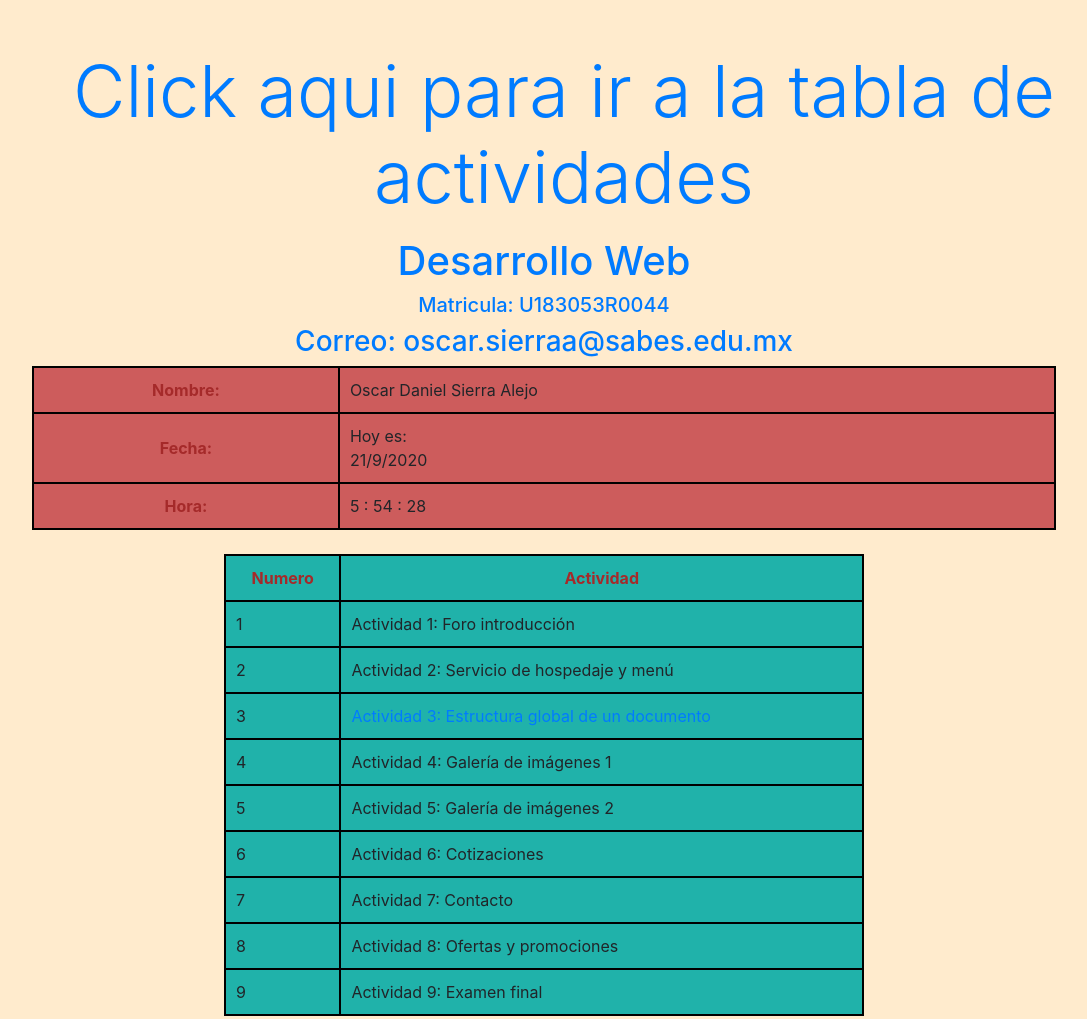
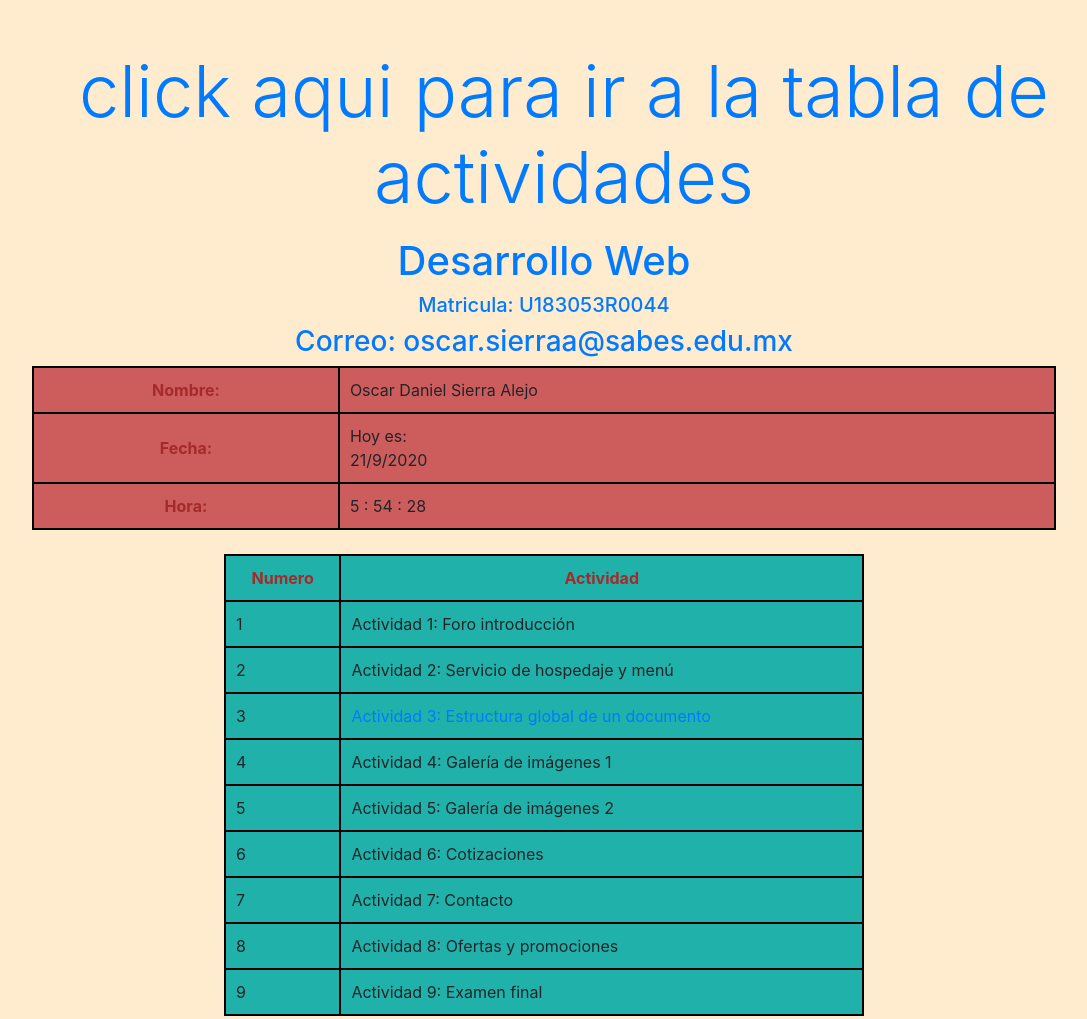
Before and after one commit to Oscarsudostack/Oscarsudostack.github.io, a plain HTML site: page index.html in a window 1280 px wide. Shown: the whole page, without its empty margins (96-1183 px from the left). Drawn offline with nearby package versions, Linux system fonts and the light colour scheme.

Commit message:
Actualice act3 nuevamente

```diff
--- a/index.html
+++ b/index.html
@@ -21,7 +21,7 @@
 </head>
 <body>
 
-		<ul class="text-center mt-5 display-3 "><a href="#Tabla_actividades">Click aqui para ir a la tabla de actividades</a></ul>
+		<ul class="text-center mt-5 display-3 "><a href="#Tabla_actividades">click aqui para ir a la tabla de actividades</a></ul>
         <h1 class="text-center mt-10 display-7 text-primary">Desarrollo Web</h1>
 		<h5 class="text-center mt-10 display-7 text-primary">Matricula: U183053R0044</h5>
         <h3 class="text-center mt-10 display-7 text-primary">Correo:    oscar.sierraa@sabes.edu.mx</h3>
```
